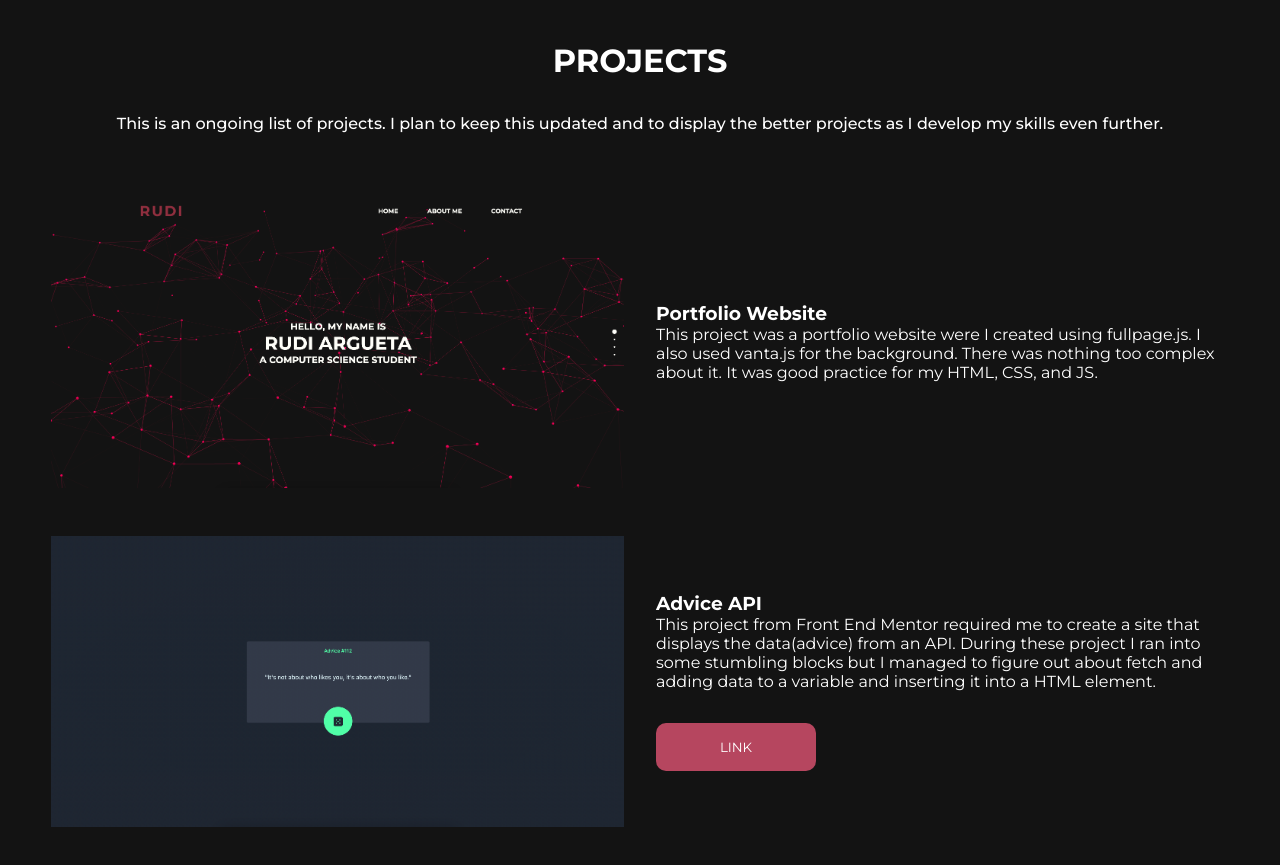
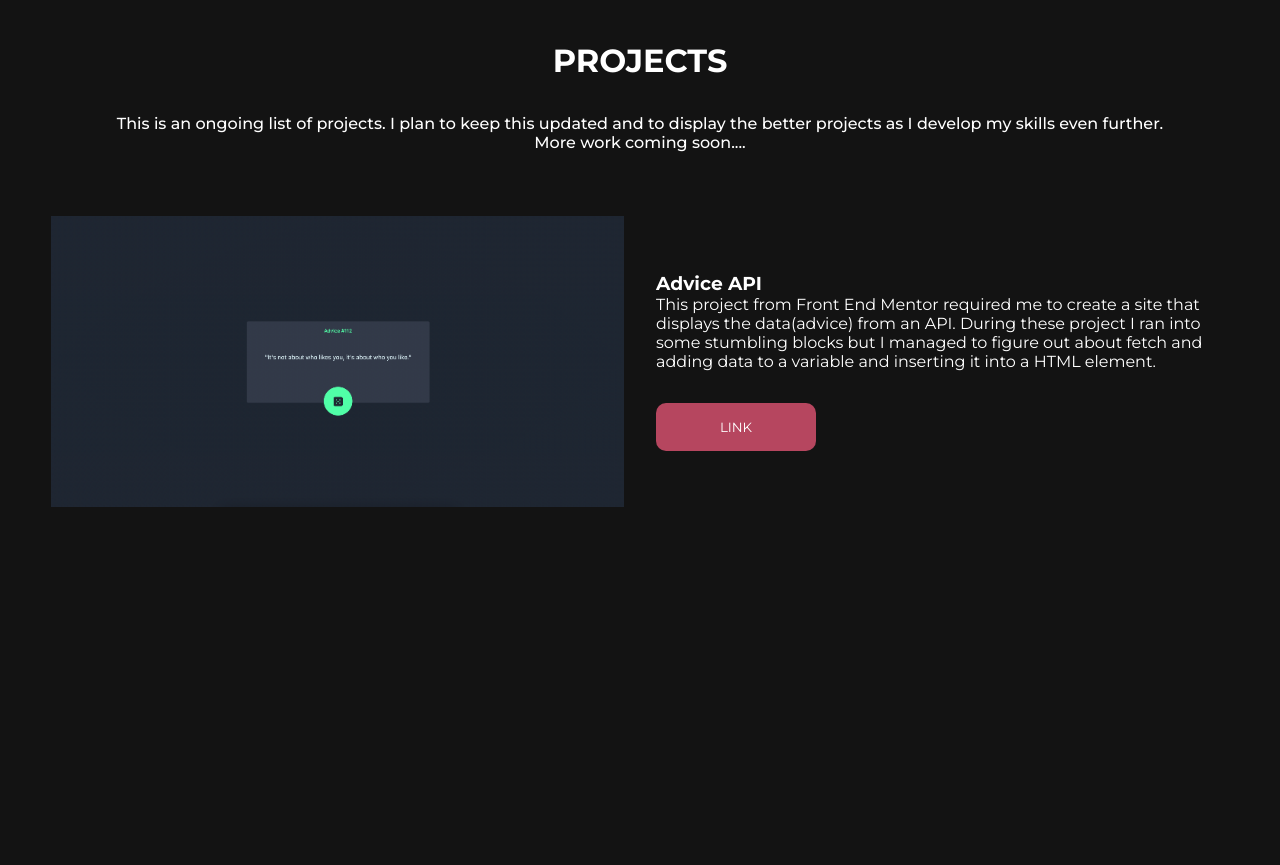
Before and after one commit to Rudisaa/Website, a plain HTML site: page index.html in a window 1280 px wide. Shown: the part 1620-2485 px from the top of the page. Drawn offline with Linux system fonts and the light colour scheme.

Commit message:
removed a project.

```diff
--- a/index.html
+++ b/index.html
@@ -62,17 +62,9 @@
             <div class="project-header">
                 <h2>Projects</h2>
                 <p>This is an ongoing list of projects. I plan to keep this updated and to display the better projects as I develop my skills even further.</p>
+                <p>More work coming soon....</p>
             </div>
             <div class="project-content">
-                <div class="project-row">
-                    <div class="project-img">
-                        <img src="./img/website1.png" alt="a picture of my first website">
-                    </div>
-                    <div class="project-info">
-                        <h3>Portfolio Website</h3>
-                        <p>This project was a portfolio website were I created using fullpage.js. I also used vanta.js for the background. There was nothing too complex about it. It was good practice for my HTML, CSS, and JS.</p>
-                    </div>
-                </div>
                 <div class="project-row">
                     <div class="project-img">
                         <img src="./img/adviceimg.png" alt="a picture of adviceimg">
```
